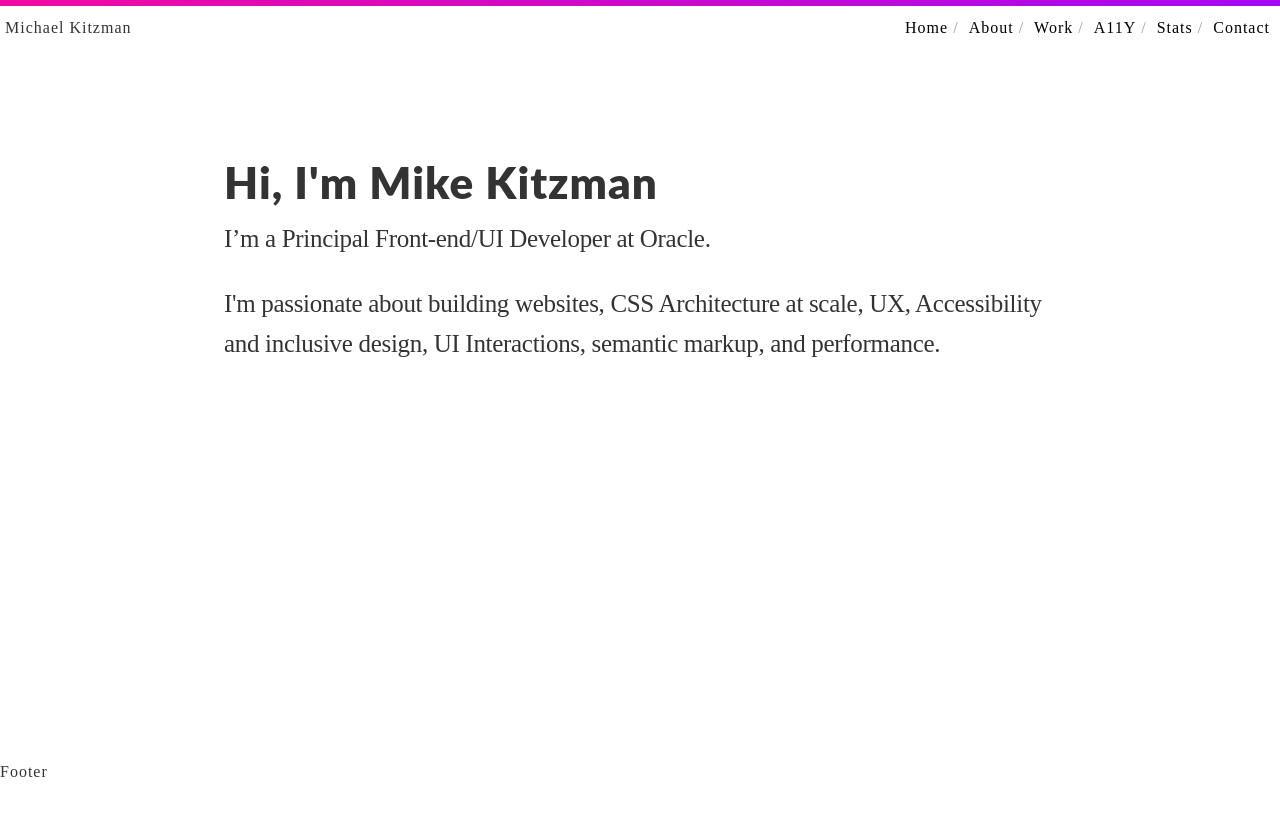
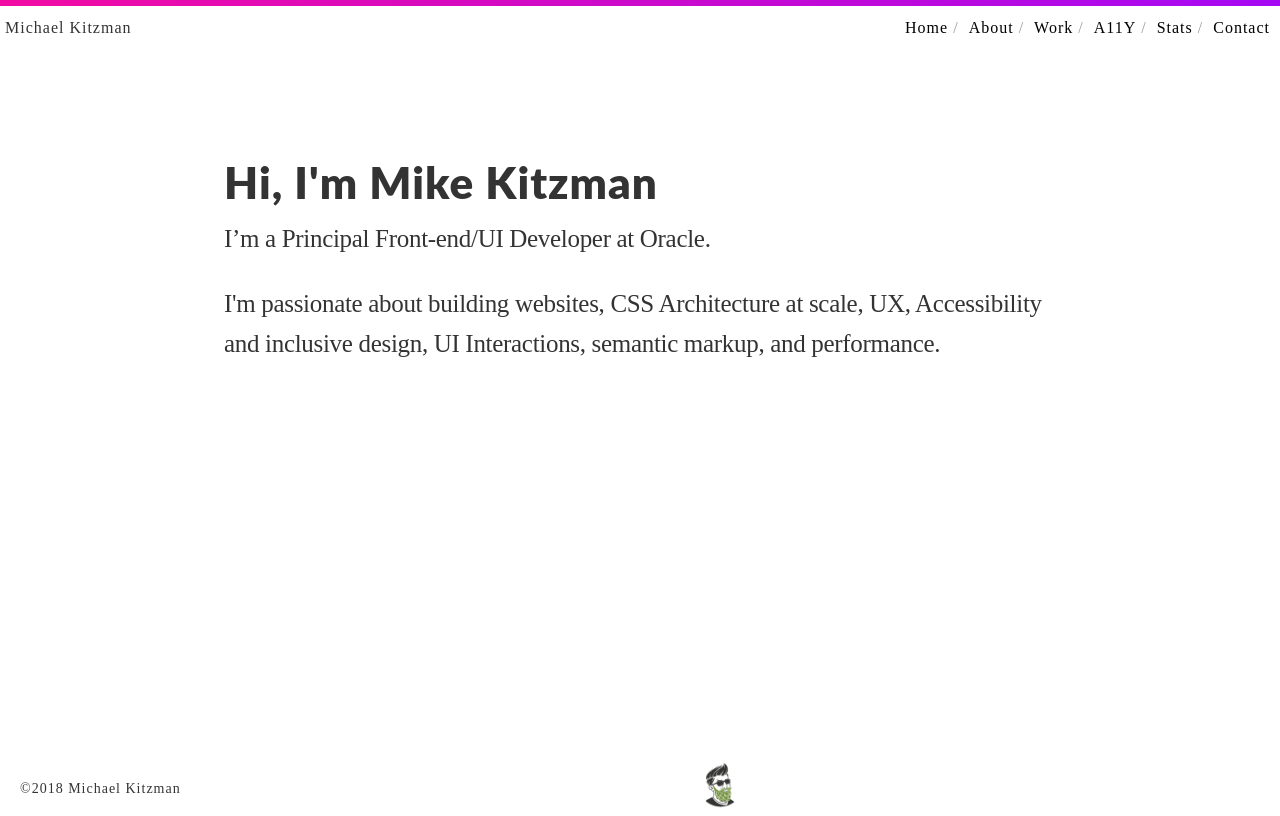
Before and after one commit to mkitzman/michaelkitzman.com, a React app: page /#/ in a window 1280 px wide. Built offline with nearby package versions, Linux system fonts and the light colour scheme.

Commit message:
Add Image support, footer, addthis follow buttons

```diff
--- a/package.json
+++ b/package.json
@@ -22,6 +22,7 @@
     "css-loader": "^0.28.8",
     "cssnano": "^3.10.0",
     "extract-text-webpack-plugin": "^3.0.2",
+    "file-loader": "^1.1.6",
     "html-webpack-plugin": "^2.30.1",
     "postcss": "^6.0.16",
     "postcss-cssnext": "^3.0.2",
@@ -34,6 +35,7 @@
     "style-loader": "^0.19.1",
     "stylelint": "^8.4.0",
     "stylelint-webpack-plugin": "^0.9.0",
+    "url-loader": "^0.6.2",
     "webpack": "^3.10.0",
     "webpack-dev-server": "^2.10.1"
   }
--- a/src/components/Footer.js
+++ b/src/components/Footer.js
@@ -1,9 +1,15 @@
 import React from 'react';
+import hopstermikelogo from '../images/hopstermike.png';
 
 export default function Footer() {
     return (
-        <footer>
-            Footer
+        <footer className={'Footer'}>
+            <ul className={'Footer-list'}>
+                <li>&copy;{(new Date().getFullYear())} Michael Kitzman</li>
+                <li><img className={'Footer-logo'} src={hopstermikelogo} alt={'hopster mike logo'} /></li>
+                <li className={'addthis_inline_follow_toolbox_30x2'}></li>
+            </ul>
+
         </footer>
     );
 }
--- a/src/index.html
+++ b/src/index.html
@@ -29,5 +29,6 @@
     <body>
         <div id="App">
         </div>
+        <!-- Go to www.addthis.com/dashboard to customize your tools --> <script type="text/javascript" src="//s7.addthis.com/js/300/addthis_widget.js#pubid=ra-54f4a9990f325855"></script>
     </body>
 </html>
--- /dev/null
+++ b/src/styles/Footer.css
@@ -0,0 +1,13 @@
+.Footer {
+    padding: 0 20px;
+    font-size: 14px;
+}
+.Footer-list {
+    display: flex;
+    justify-content: space-between;
+    align-items: center;
+}
+
+.Footer-logo {
+    width: 50px;
+}
--- a/src/styles/__styles.css
+++ b/src/styles/__styles.css
@@ -6,3 +6,4 @@ This file contains all the CSS you wanted minified and bundled.
 @import "App.css";
 @import "Header.css";
 @import "Home.css";
+@import "Footer.css";
--- a/webpack.config.js
+++ b/webpack.config.js
@@ -48,6 +48,10 @@ module.exports = {
                         'postcss-loader'
                     ]
                 })
+            },
+            {
+                test: /\.(png|jp(e*)g|svg)$/,
+                use: ['file-loader?name=images/[name].[ext]']
             }
         ]
     },
```
Also changed, not shown: src/images/hopstermike.png (added).
